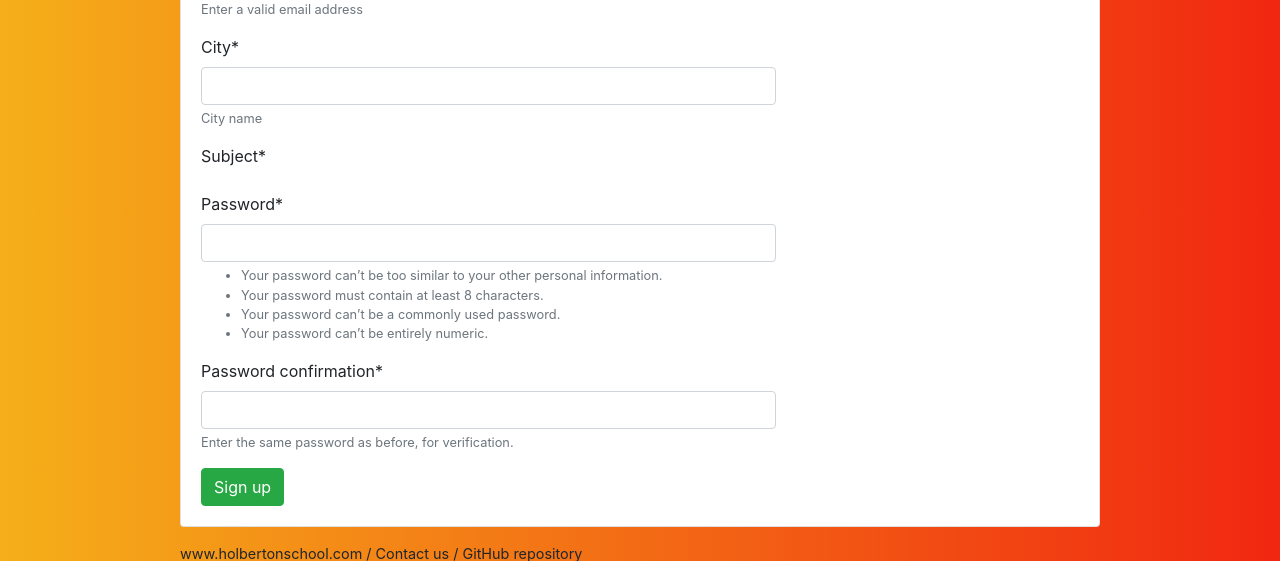
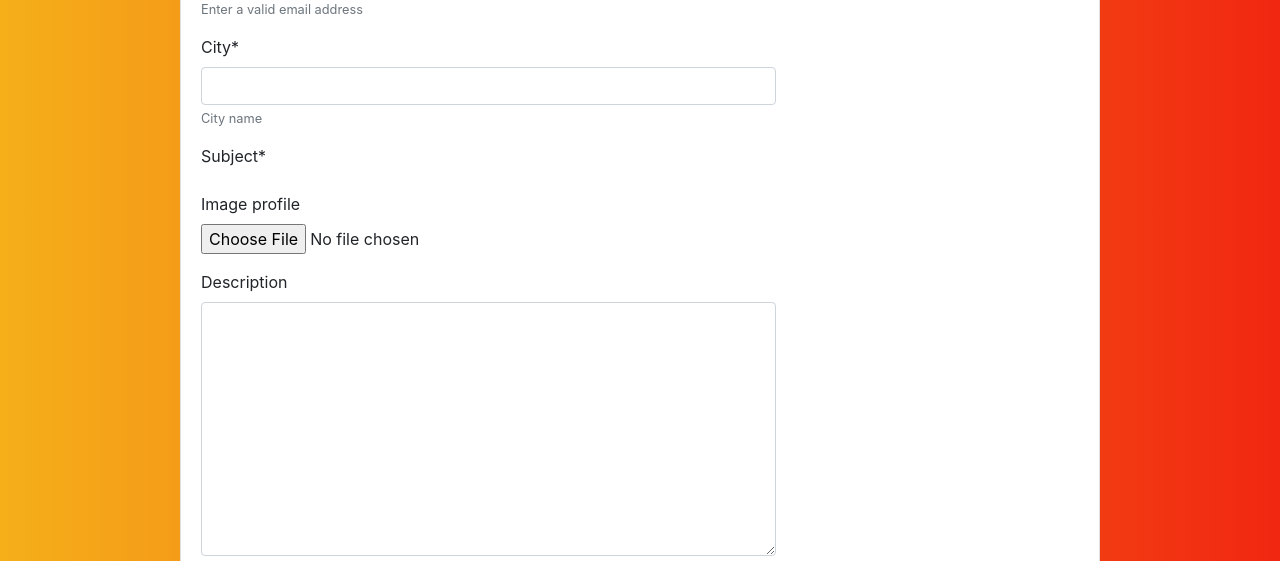
Before and after one commit to juank-dev/Educatech, a Django app: page /accounts/signup/teacher/ in a window 1280 px wide. Shown: the part 549-1110 px from the top of the page. Run offline with Django 3.2, Linux system fonts and the light colour scheme; data that the repository does not hold is empty; some libraries are stand-ins or nearby versions; some web fonts are replaced.

Commit message:
Upload files subjects

```diff
--- a/django_school/classroom/forms.py
+++ b/django_school/classroom/forms.py
@@ -18,7 +18,7 @@ class TeacherSignUpForm(UserCreationForm):
     )
     class Meta(UserCreationForm.Meta):
         model = User
-        fields = ('username', 'first_name','last_name','email','city', 'subject')
+        fields = ('username', 'first_name','last_name','email','city', 'subject', 'image_profile', 'description')
 
     @transaction.atomic
     def save(self):
--- a/django_school/classroom/models.py
+++ b/django_school/classroom/models.py
@@ -11,11 +11,12 @@ class User(AbstractUser):
     last_name = models.CharField(max_length=32)
     email = models.EmailField(max_length=64)
     city = models.CharField(max_length=32, null=True)
-
+    image_profile = models.ImageField(upload_to='profile/', null=True, blank=True)
+    description = models.TextField(null = True, blank = True)
 
 class Subject(models.Model):
     name = models.CharField(max_length=30)
-    description = models.TextField()
+    description = models.TextField(null = True)
     price = models.IntegerField()
     slug = models.SlugField(null = False, blank = False, unique = True)
     image = models.ImageField(upload_to='subjects/', null=False, blank=False)
--- a/django_school/classroom/templates/classroom/snippets/product.html
+++ b/django_school/classroom/templates/classroom/snippets/product.html
@@ -5,7 +5,7 @@
     <div class="card-body">
         <h5 class="card-title">{{ subject.name}}</h5>
         <p class="card-text">{{ subject.description }}</p>
-        <a href="#" class="btn btn-primary">Select</a>
+        <a href="{{subject.slug}}/" class="btn btn-primary">Select</a>
     </div>
 
 </div>
--- a/django_school/classroom/views/students.py
+++ b/django_school/classroom/views/students.py
@@ -52,7 +52,9 @@ class ProductListView(ListView):
 
 class ProductDetailView(DetailView):
     model = Subject
-    template_name = 'subjects.html'
+    template_name = 'classroom/subjects.html'
+
+
 
 class ProductSearchListView(ListView):
 
```
Also changed, not shown: django_school/classroom/templates/classroom/teachers/home.html (+10 -5 lines).
